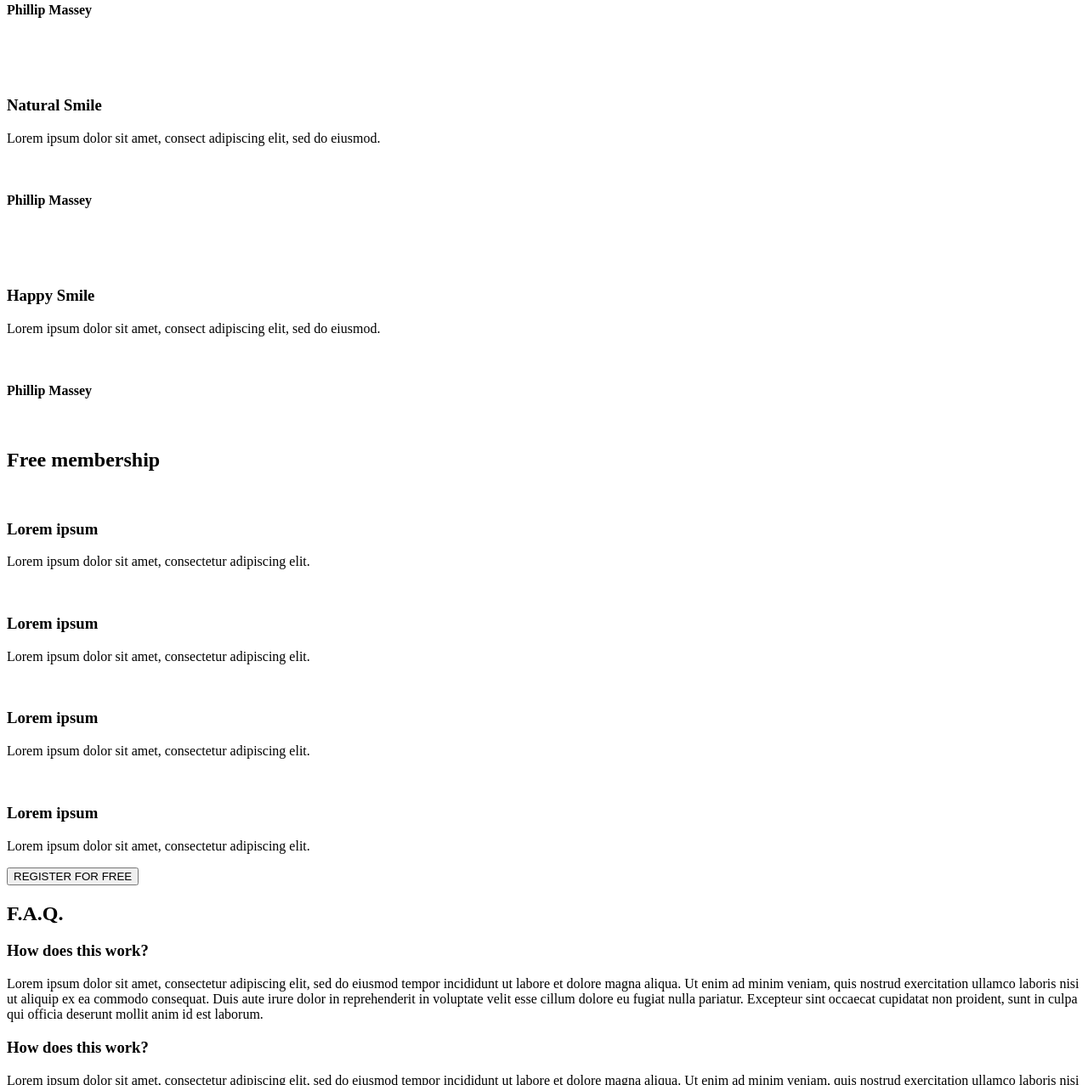
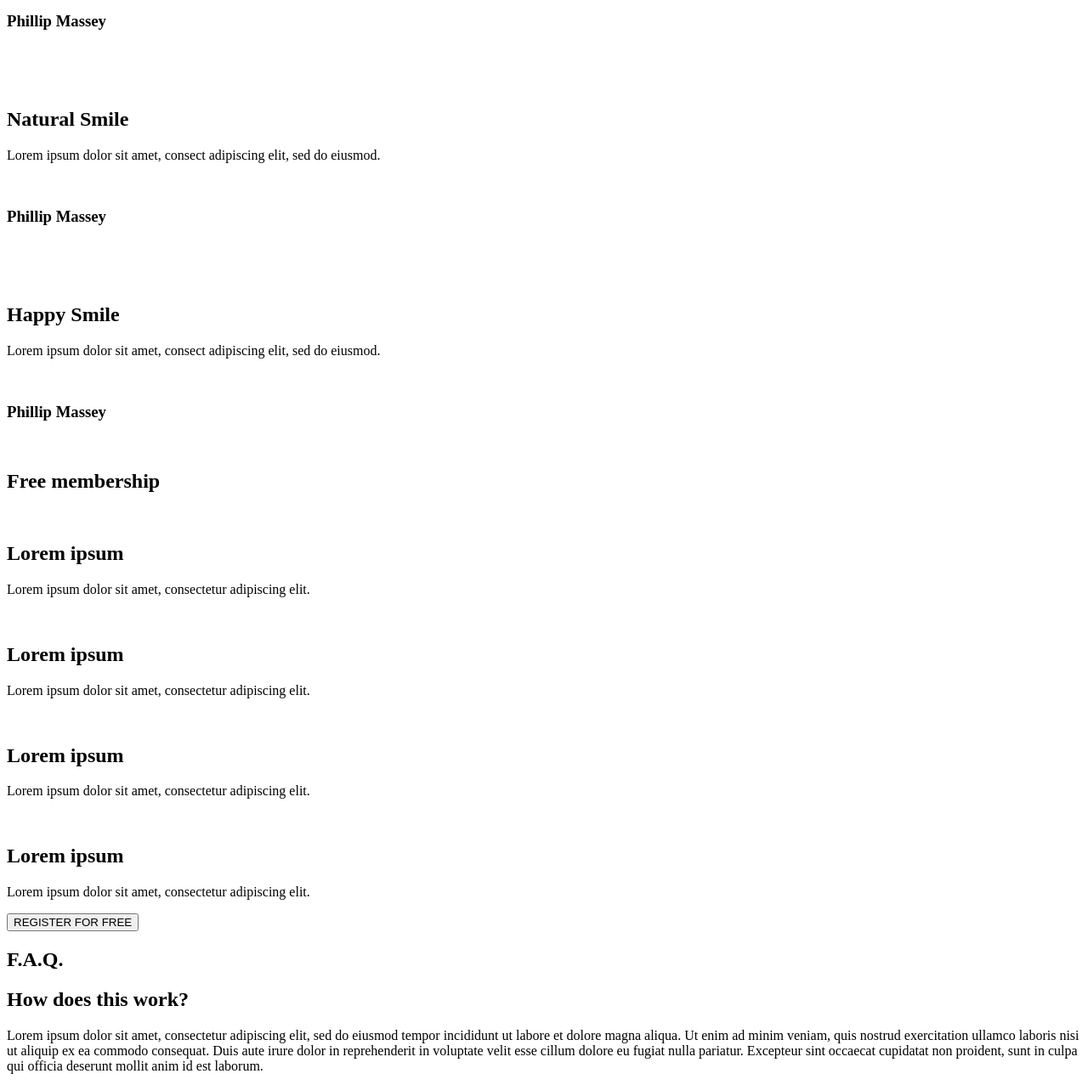
Before and after one commit to ali-jin/holbertonschool-web-development, a plain HTML site: page html_advanced/index.html in a window 1280 px wide. Shown: the part 1523-2800 px from the top of the page at 85% size. Drawn offline with Linux system fonts and the light colour scheme.

Commit message:
update index.html

```diff
--- a/html_advanced/index.html
+++ b/html_advanced/index.html
@@ -10,6 +10,7 @@
 
     <!-- Navigation -->
     <header>
+        <div>
             <a href="https://assets-global.website-files.com/64107f65f30b69371e3d6bfa/6480d9b63a806a1b35fec007_Holberton-p-500.png">
                 <img src="https://www.holbertonschool.fr/">
             </a>
@@ -19,6 +20,7 @@
                 <a href="https://fr.wikipedia.org/wiki/Pomme">Pricing</a>
                 <a href="https://fr.wikipedia.org/wiki/Poire">Login</a>
             </nav>
+        </div>
     </header>
 
     <main>
@@ -74,19 +76,19 @@
 
         <!-- Video section-->
         <section>
-            <h2>Most popular tutorials</h2>
+            <h1>Most popular tutorials</h1>
 
             <div>
                 <!-- video block 1 -->
                 <div>
                     <img src="">
-                    <h3>Diagonal Smile</h3>
+                    <h2>Diagonal Smile</h2>
                     <p>Lorem ipsum dolor sit amet, consect adipiscing elit, sed do eiusmod.</p>
 
                     <!-- author block -->
                     <div>
                         <img src="">
-                        <h4>Phillip Massey</h4>
+                        <h3>Phillip Massey</h3>
                     </div>
 
                     <!-- rating block-->
@@ -106,13 +108,13 @@
                 <!-- video block 2 -->
                 <div>
                     <img src="">
-                    <h3>Sad Smile</h3>
+                    <h2>Sad Smile</h2>
                     <p>Lorem ipsum dolor sit amet, consect adipiscing elit, sed do eiusmod.</p>
 
                     <!-- author block -->
                     <div>
                         <img src="">
-                        <h4>Phillip Massey</h4>
+                        <h3>Phillip Massey</h3>
                     </div>
 
                     <!-- rating block-->
@@ -132,13 +134,13 @@
                 <!-- video block 3 -->
                 <div>
                     <img src="">
-                    <h3>Natural Smile</h3>
+                    <h2>Natural Smile</h2>
                     <p>Lorem ipsum dolor sit amet, consect adipiscing elit, sed do eiusmod.</p>
 
                     <!-- author block -->
                     <div>
                         <img src="">
-                        <h4>Phillip Massey</h4>
+                        <h3>Phillip Massey</h3>
                     </div>
 
                     <!-- rating block-->
@@ -158,13 +160,13 @@
                 <!-- video block 4 -->
                 <div>
                     <img src="">
-                    <h3>Happy Smile</h3>
+                    <h2>Happy Smile</h2>
                     <p>Lorem ipsum dolor sit amet, consect adipiscing elit, sed do eiusmod.</p>
 
                     <!-- author block -->
                     <div>
                         <img src="">
-                        <h4>Phillip Massey</h4>
+                        <h3>Phillip Massey</h3>
                     </div>
 
                     <!-- rating block-->
@@ -186,30 +188,30 @@
 
         <!-- Membership section -->
         <section>
-            <h2>Free membership</h2>
+            <h1>Free membership</h1>
 
             <div>
                 <div>
                     <img src="">
-                    <h3>Lorem ipsum</h3>
+                    <h2>Lorem ipsum</h2>
                     <p>Lorem ipsum dolor sit amet, consectetur adipiscing elit.</p>
                 </div>
 
                 <div>
                     <img src="">
-                    <h3>Lorem ipsum</h3>
+                    <h2>Lorem ipsum</h2>
                     <p>Lorem ipsum dolor sit amet, consectetur adipiscing elit.</p>
                 </div>
 
                 <div>
                     <img src="">
-                    <h3>Lorem ipsum</h3>
+                    <h2>Lorem ipsum</h2>
                     <p>Lorem ipsum dolor sit amet, consectetur adipiscing elit.</p>
                 </div>
 
                 <div>
                     <img src="">
-                    <h3>Lorem ipsum</h3>
+                    <h2>Lorem ipsum</h2>
                     <p>Lorem ipsum dolor sit amet, consectetur adipiscing elit.</p>
                 </div>
 
@@ -220,13 +222,13 @@
 
         <!-- FAQ section-->
         <section>
-            <h2>F.A.Q.</h2>
+            <h1>F.A.Q.</h1>
 
             <div>
                 <!-- row -->
                 <div>
                     <div>
-                        <h3>How does this work?</h3>
+                        <h2>How does this work?</h2>
                         <p>
                             Lorem ipsum dolor sit amet, consectetur adipiscing elit, sed do eiusmod tempor incididunt ut labore et dolore magna aliqua.
                             Ut enim ad minim veniam, quis nostrud exercitation ullamco laboris nisi ut aliquip ex ea commodo consequat. Duis aute irure dolor
@@ -236,7 +238,7 @@
                     </div>
 
                     <div>
-                        <h3>How does this work?</h3>
+                        <h2>How does this work?</h2>
                         <p>
                             Lorem ipsum dolor sit amet, consectetur adipiscing elit, sed do eiusmod tempor incididunt ut labore et dolore magna aliqua.
                             Ut enim ad minim veniam, quis nostrud exercitation ullamco laboris nisi ut aliquip ex ea commodo consequat. Duis aute irure dolor
@@ -249,7 +251,7 @@
                 <!-- row -->
                 <div>
                     <div>
-                        <h3>How does this work?</h3>
+                        <h2>How does this work?</h2>
                         <p>
                             Lorem ipsum dolor sit amet, consectetur adipiscing elit, sed do eiusmod tempor incididunt ut labore et dolore magna aliqua.
                             Ut enim ad minim veniam, quis nostrud exercitation ullamco laboris nisi ut aliquip ex ea commodo consequat. Duis aute irure dolor
@@ -259,7 +261,7 @@
                     </div>
 
                     <div>
-                        <h3>How does this work?</h3>
+                        <h2>How does this work?</h2>
                         <p>
                             Lorem ipsum dolor sit amet, consectetur adipiscing elit, sed do eiusmod tempor incididunt ut labore et dolore magna aliqua.
                             Ut enim ad minim veniam, quis nostrud exercitation ullamco laboris nisi ut aliquip ex ea commodo consequat. Duis aute irure dolor
```
Lines whose indentation alone changed are shown as unchanged.
